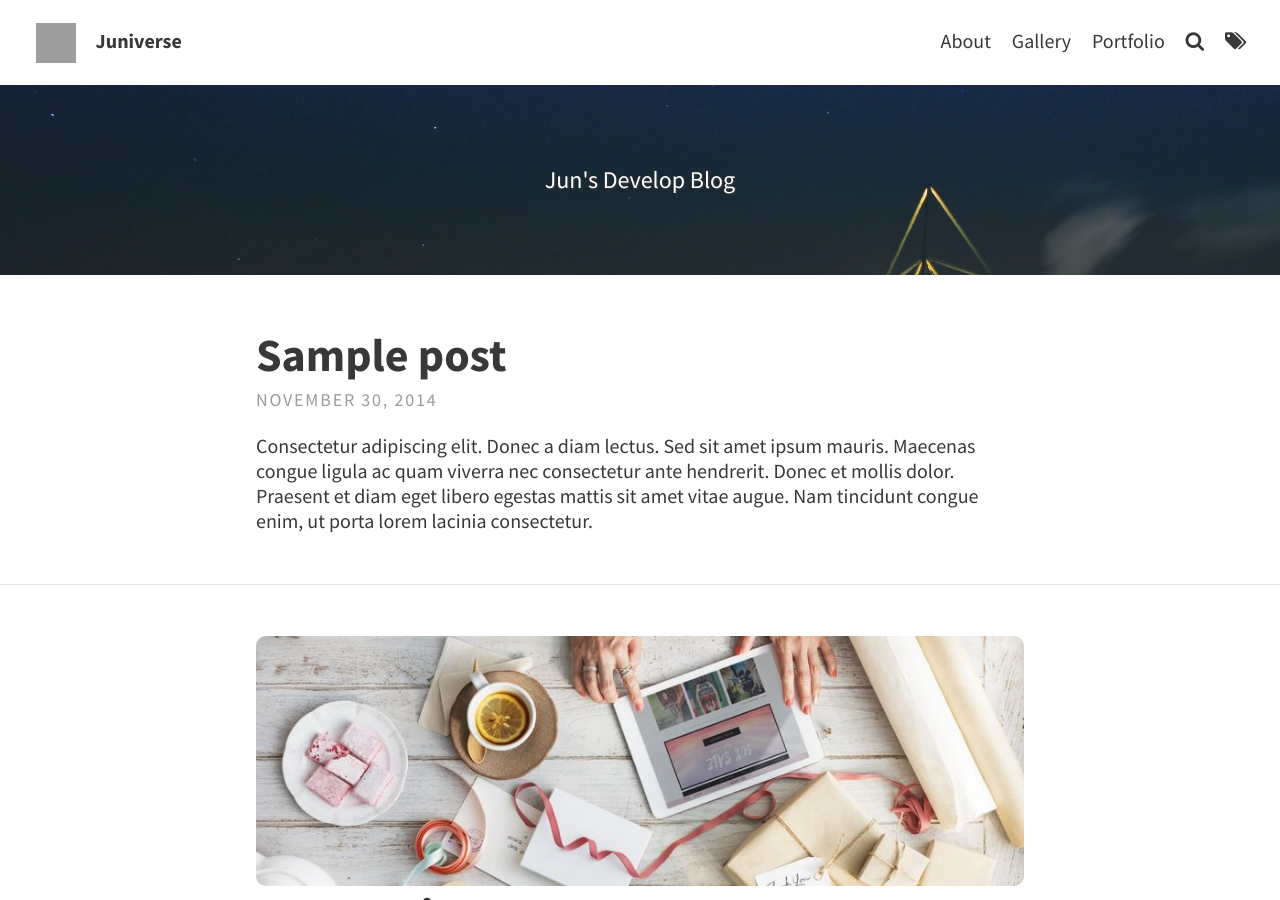
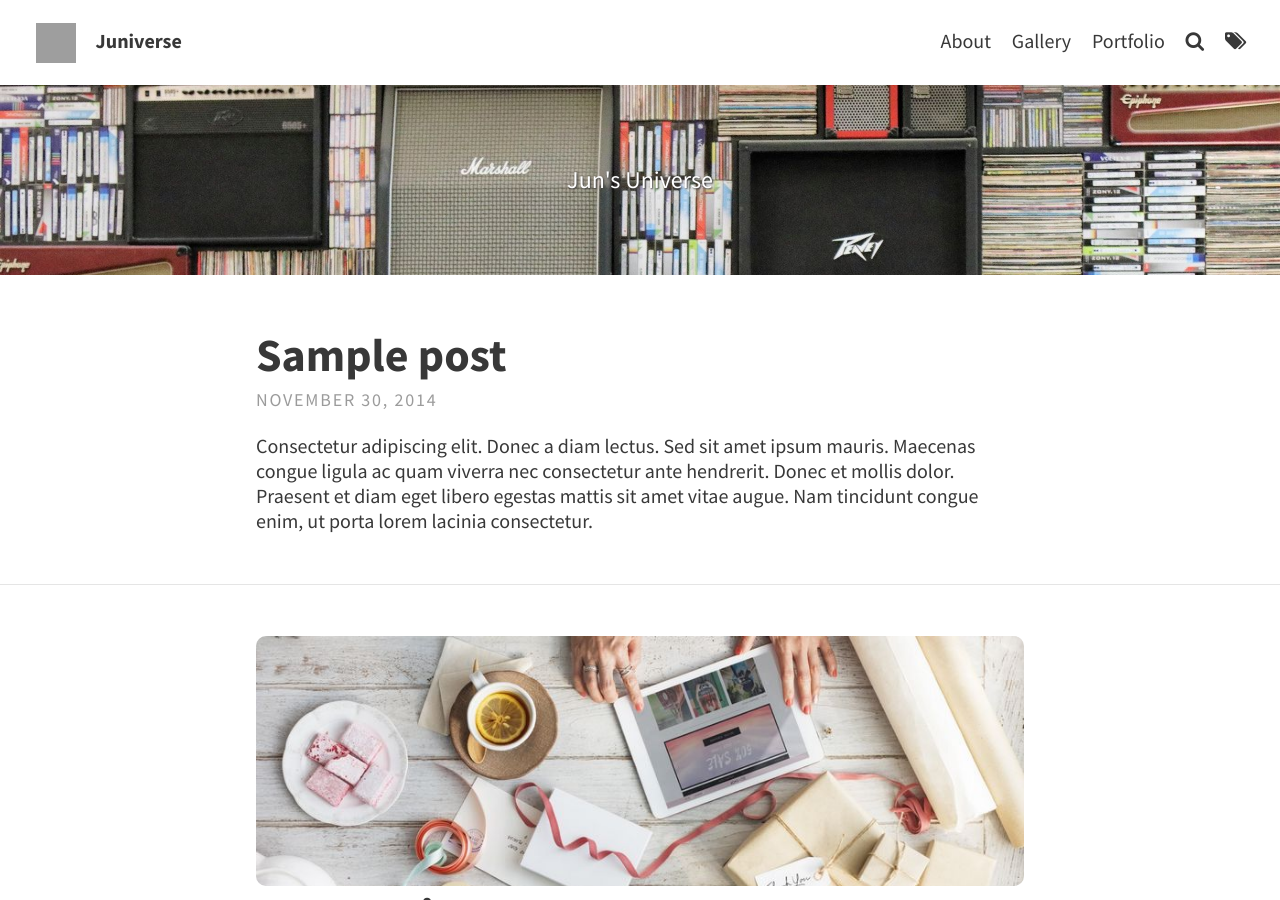
Before and after one commit to juniverse1103/juniverse1103.github.io, a Jekyll site: the page built from index.html, in a window 1280 px wide and 900 px high. Built offline with Jekyll 4.4.1, drawn with Linux system fonts in a browser that asks for light colours; the list of posts is cut into pages by our own code; grey boxes are pictures that could not be loaded.

Commit message:
header image changed

```diff
--- a/_config.yml
+++ b/_config.yml
@@ -15,8 +15,8 @@ theme_settings:
 
   # Header and footer text
   header_text: > #two or three lines to describe your site
-     <p>Jun's Develop Blog</p>
-  header_text_feature_image: assets/img/pexels/triangular.jpeg
+     <p>Jun's Universe</p>
+  header_text_feature_image: assets/img/pexels/disco-full.jpeg
   footer_text: >
    Powered by <a href="https://jekyllrb.com/">Jekyll</a> with <a href="https://github.com/sylhare/Type-on-Strap">Type on Strap</a>
 
```
